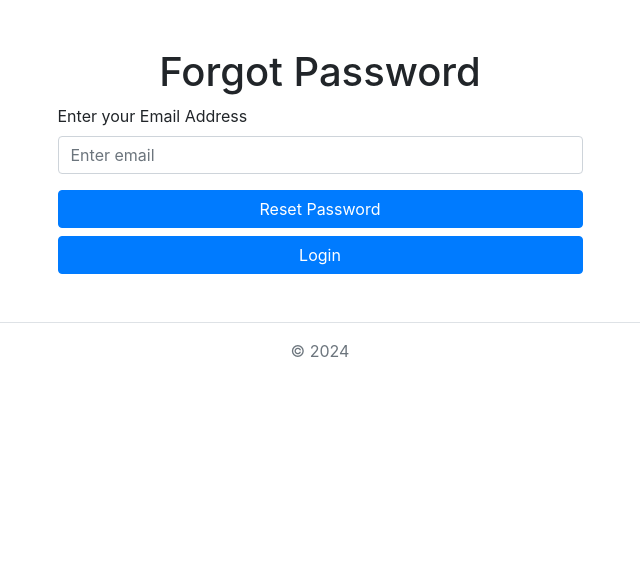
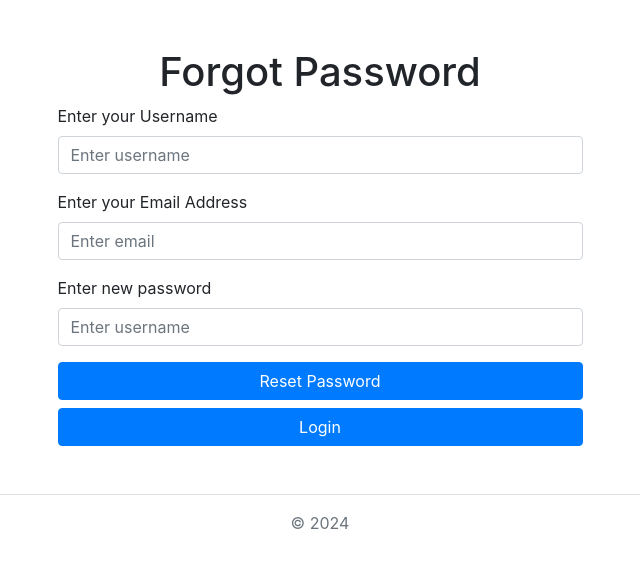
Before and after one commit to RegiLoshi/Library-Web, a PHP site: page /forgot_password.php in a window 1280 px wide. Shown: the part 65-633 px from the top of the page, without its empty margins (320-960 px from the left). Run offline with PHP 8.4, Linux system fonts and the light colour scheme; some libraries are stand-ins or nearby versions.

Commit message:
forgot password done (not with mail)

```diff
--- a/php/forgot_password.php
+++ b/php/forgot_password.php
@@ -1,11 +1,18 @@
 <?php
 require_once('header.php');
 require_once('dbConnection.php');
+
 
 $message = '';
 
 if (isset($_POST['reset_password'])) {
     $formdata = array();
+
+    if (empty($_POST["username"])) {
+        $message .= '<li>Username is Required</li>';
+    } else {
+        $formdata['username'] = trim($_POST['username']);
+    }
 
     if (empty($_POST["userEmail"])) {
         $message .= '<li>Email Address is Required</li>';
@@ -18,52 +25,28 @@ if (isset($_POST['reset_password'])) {
     }
 
     if ($message == '') {
-        $newPassword = generateRandomPassword(10);
+        $query = "SELECT * FROM user WHERE username = :username AND email = :email";
+        $statement = $conn->prepare($query);
+        $statement->execute([':username' => $formdata['username'], ':email' => $formdata['userEmail']]);
 
-        $salt = 'WebDevLibrary12345$()';
-        $salted = $newPassword . $salt;
-        $hashedPassword = md5($salted);
+        if ($statement->rowCount() > 0) {
+            $newPassword = $_POST['new_password'];
 
-        $query = "UPDATE user SET password = :password WHERE email = :email";
-        $statement = $conn->prepare($query);
-        $statement->execute([':password' => $hashedPassword, ':email' => $formdata['userEmail']]);
+            $salt = 'WebDevLibrary12345$()';
+            $salted = $newPassword . $salt;
+            $hashedPassword = md5($salted);
 
-        // ---SENDING MAIL TO BE FIXED ----
-        ini_set('SMTP', 'smtp.gmail.com');
-        ini_set('smtp_port', 587);
-        ini_set('smtp_auth', 'true');
-        ini_set('smtp_secure', 'tls');
-        ini_set('smtp_username', '123gachagames123@gmail.com');
-        ini_set('smtp_password', 'LibraryPhpProject');
+            $updateQuery = "UPDATE user SET password = :password WHERE username = :username AND email = :email";
+            $updateStatement = $conn->prepare($updateQuery);
+            $updateStatement->execute([':password' => $hashedPassword, ':username' => $formdata['username'], ':email' => $formdata['userEmail']]);
 
-        $from = '123gachagames123@gmail.com';
-        $to = $formdata['userEmail'];
-        $headers = 'From: ' . $from . "\r\n";
-        $headers .= 'Reply-To: ' . $from . "\r\n";
-        $subject = 'Reset password';
-        $messageBody = 'Your new password is: ' . $newPassword;
-
-        $mailSent = mail($to, $subject, $messageBody, $headers);
-
-        if ($mailSent) {
-            $message = 'Password reset successful. Check your email for the new password.';
+            $message = 'Your password has been reseted successfully.';
         } else {
-            $message = 'Failed to send email. Please try again later.';
+            $message = 'Cannot reset password if username and email are not confirmed.';
         }
-
-        //----------------------------------------------
     }
 }
 
-// Function to generate a random password
-function generateRandomPassword($length = 10) {
-    $characters = '0123456789abcdefghijklmnopqrstuvwxyzABCDEFGHIJKLMNOPQRSTUVWXYZ';
-    $password = '';
-    for ($i = 0; $i < $length; $i++) {
-        $password .= $characters[rand(0, strlen($characters) - 1)];
-    }
-    return $password;
-}
 ?>
 
 <div class="container">
@@ -77,8 +60,16 @@ function generateRandomPassword($length = 10) {
         <div class="col-md-6">
             <form method="POST">
                 <div class="form-group">
+                    <label for="username">Enter your Username</label>
+                    <input type="text" class="form-control" id="username" name="username" placeholder="Enter username">
+                </div>
+                <div class="form-group">
                     <label for="userEmail">Enter your Email Address</label>
                     <input type="email" class="form-control" id="userEmail" name="userEmail" placeholder="Enter email">
+                </div>
+                <div class="form-group">
+                    <label for="new_password">Enter new password</label>
+                    <input type="password" class="form-control" id="new_password" name="new_password" placeholder="Enter username">
                 </div>
                 <button type="submit" name="reset_password" class="btn btn-primary btn-block">Reset Password</button>
                 <a href="index.php" class="btn btn-primary btn-block">Login</a></br>
```
